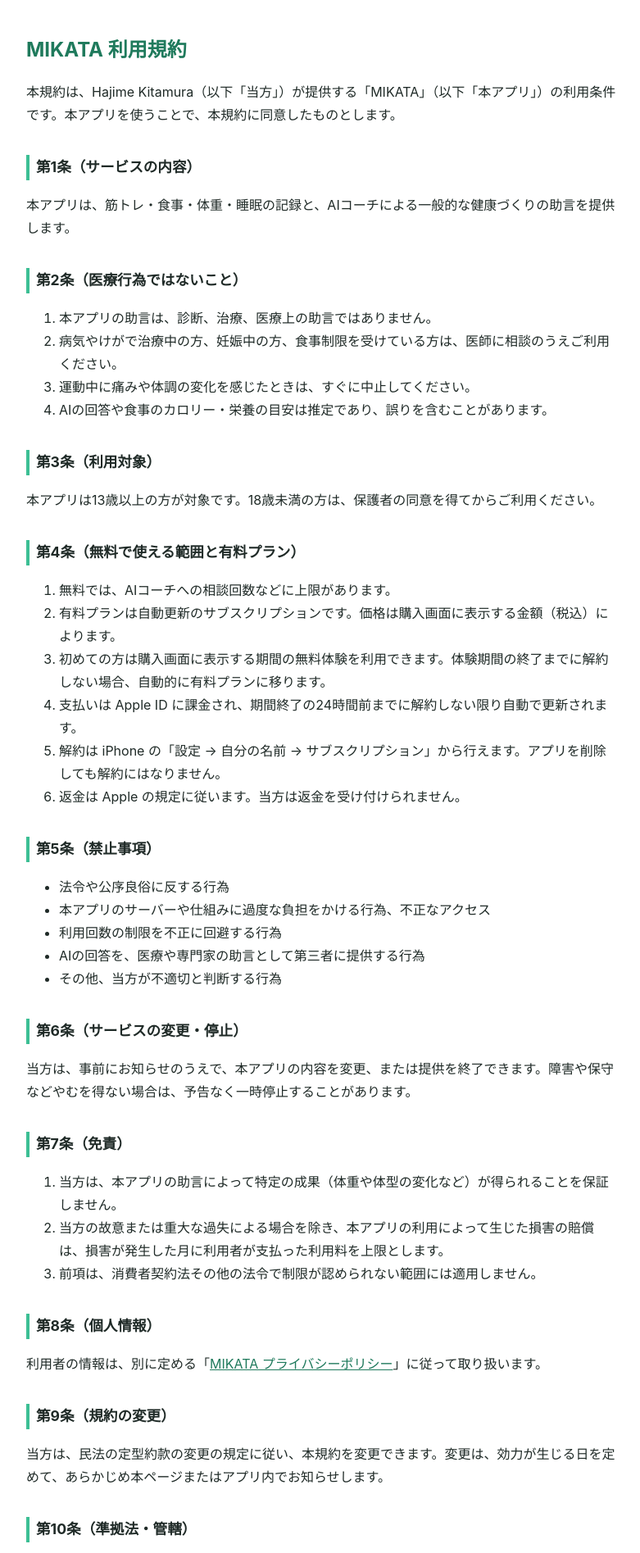
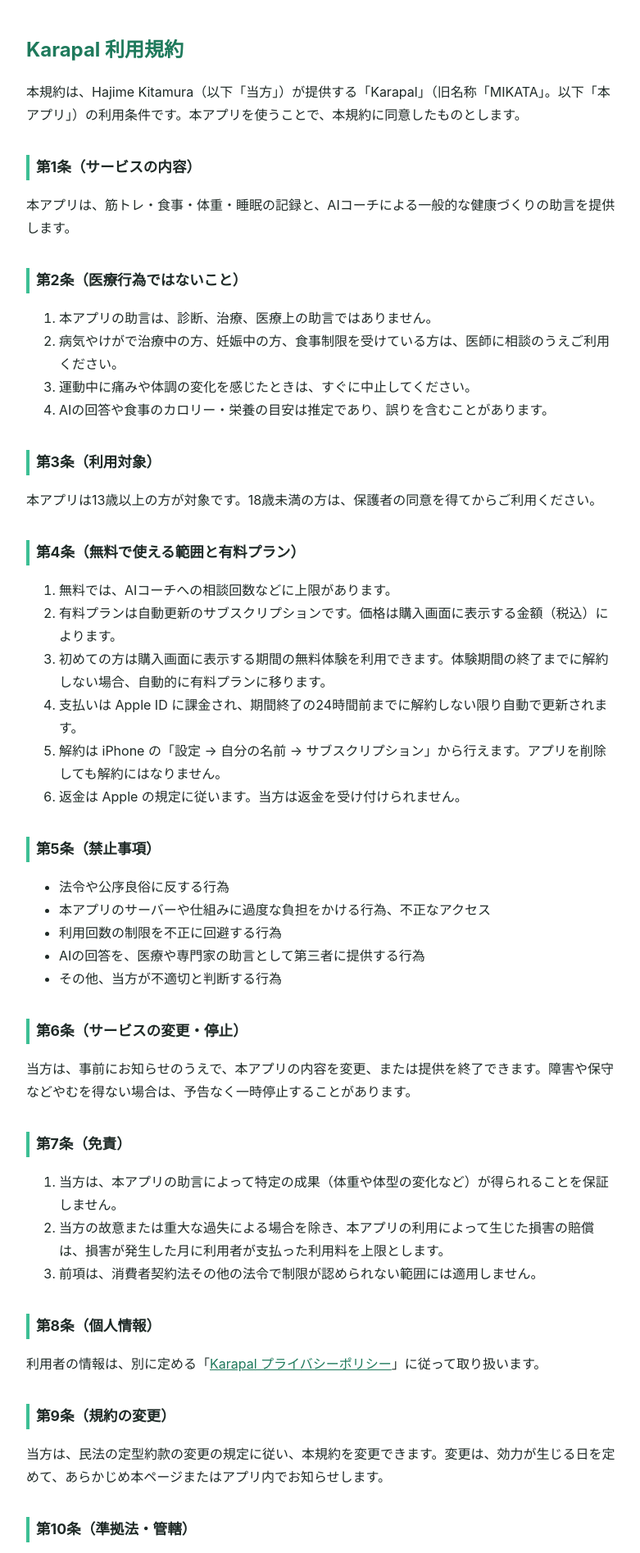
Before and after one commit to hk5150/mikata-site, a plain HTML site: page terms.html in a window 1280 px wide. Shown: the top 1895 px of the page at 82% size, without its empty margins (248-1029 px from the left). Drawn offline with Linux system fonts and the light colour scheme.

Commit message:
アプリ名をKarapalに変える (#3)
Co-authored-by: Claude <noreply@anthropic.com>

```diff
--- a/terms.html
+++ b/terms.html
@@ -4,7 +4,7 @@
   <meta charset="utf-8" />
   <meta name="generator" content="pandoc" />
   <meta name="viewport" content="width=device-width, initial-scale=1.0, user-scalable=yes" />
-  <title>MIKATA 利用規約</title>
+  <title>Karapal 利用規約</title>
   <style>
     code{white-space: pre-wrap;}
     span.smallcaps{font-variant: small-caps;}
@@ -26,10 +26,10 @@
 </head>
 <body>
 <header id="title-block-header">
-<h1 class="title">MIKATA 利用規約</h1>
+<h1 class="title">Karapal 利用規約</h1>
 </header>
 <p>本規約は、Hajime
-Kitamura（以下「当方」）が提供する「MIKATA」（以下「本アプリ」）の利用条件です。本アプリを使うことで、本規約に同意したものとします。</p>
+Kitamura（以下「当方」）が提供する「Karapal」（旧名称「MIKATA」。以下「本アプリ」）の利用条件です。本アプリを使うことで、本規約に同意したものとします。</p>
 <h2 id="第1条サービスの内容">第1条（サービスの内容）</h2>
 <p>本アプリは、筋トレ・食事・体重・睡眠の記録と、AIコーチによる一般的な健康づくりの助言を提供します。</p>
 <h2 id="第2条医療行為ではないこと">第2条（医療行為ではないこと）</h2>
@@ -70,7 +70,7 @@ id="第4条無料で使える範囲と有料プラン">第4条（無料で使え
 <li>前項は、消費者契約法その他の法令で制限が認められない範囲には適用しません。</li>
 </ol>
 <h2 id="第8条個人情報">第8条（個人情報）</h2>
-<p>利用者の情報は、別に定める「<a href="privacy.html">MIKATA
+<p>利用者の情報は、別に定める「<a href="privacy.html">Karapal
 プライバシーポリシー</a>」に従って取り扱います。</p>
 <h2 id="第9条規約の変更">第9条（規約の変更）</h2>
 <p>当方は、民法の定型約款の変更の規定に従い、本規約を変更できます。変更は、効力が生じる日を定めて、あらかじめ本ページまたはアプリ内でお知らせします。</p>
```
Also changed, not shown: index.html (+1 -1 lines), privacy.html (+3 -3 lines), support.html (+2 -2 lines).
